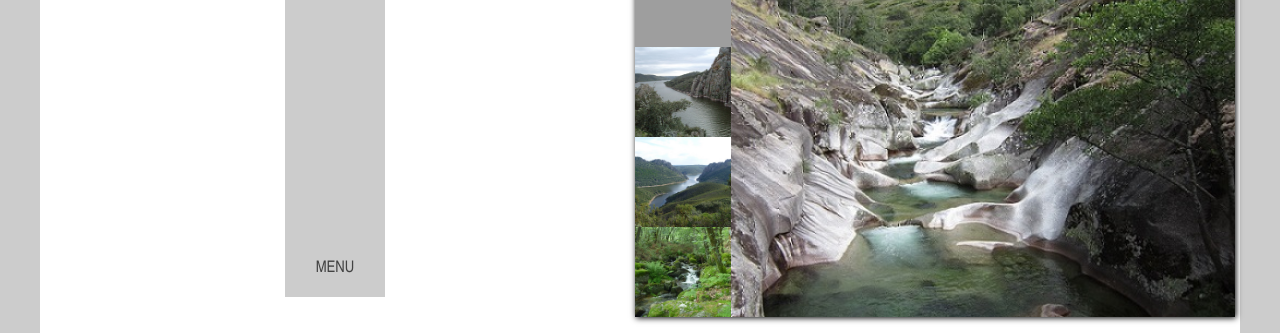
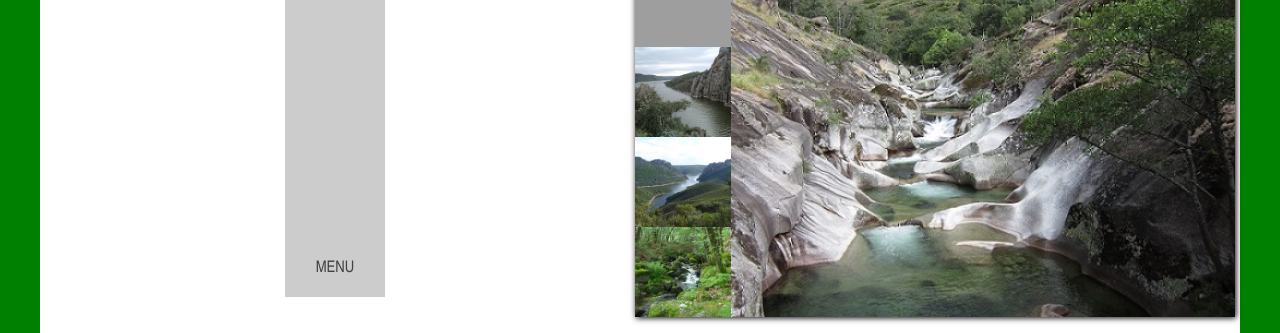
Before and after one commit to danicola18/Paseo_por_Extremadura, a plain HTML site: page index.html in a window 1280 px wide. Shown: the part 143-476 px from the top of the page. Drawn offline with Linux system fonts and the light colour scheme; grey boxes are pictures that could not be loaded; a web font is replaced by a local one.

Commit message:
Cambio Prueba

```diff
--- a/css/estilosindex.css
+++ b/css/estilosindex.css
@@ -6,7 +6,7 @@
 	border-spacing: 0px;
 }
 html{
-	background-color:#CCCCCC;
+	background-color: green;
 }
 body{
 	width: 1200px;
```
